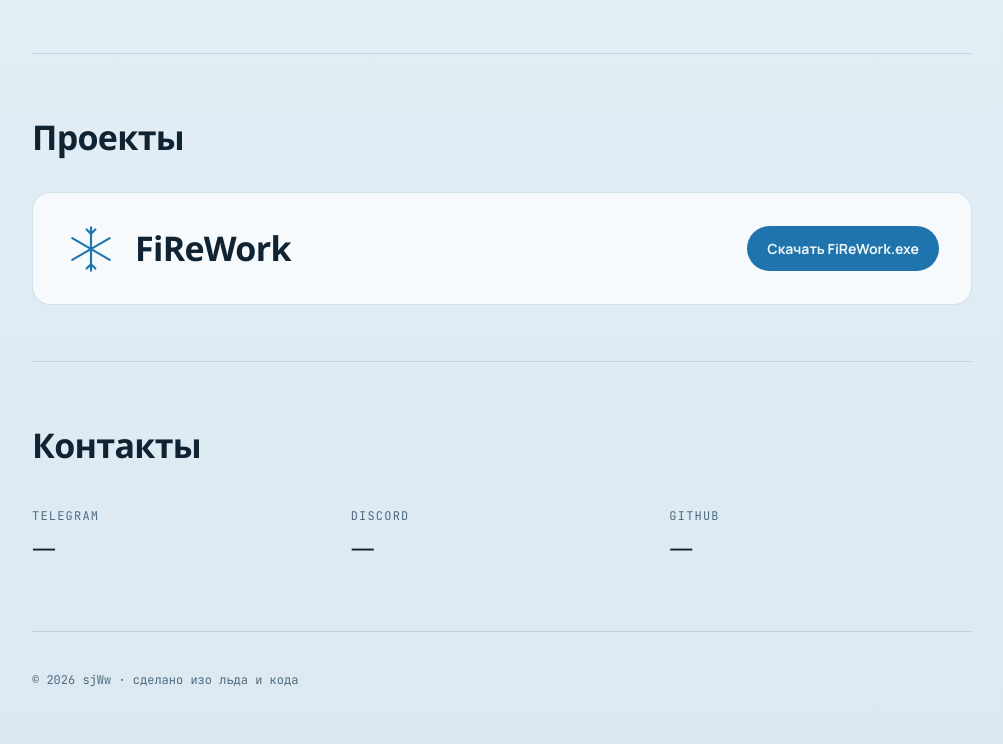
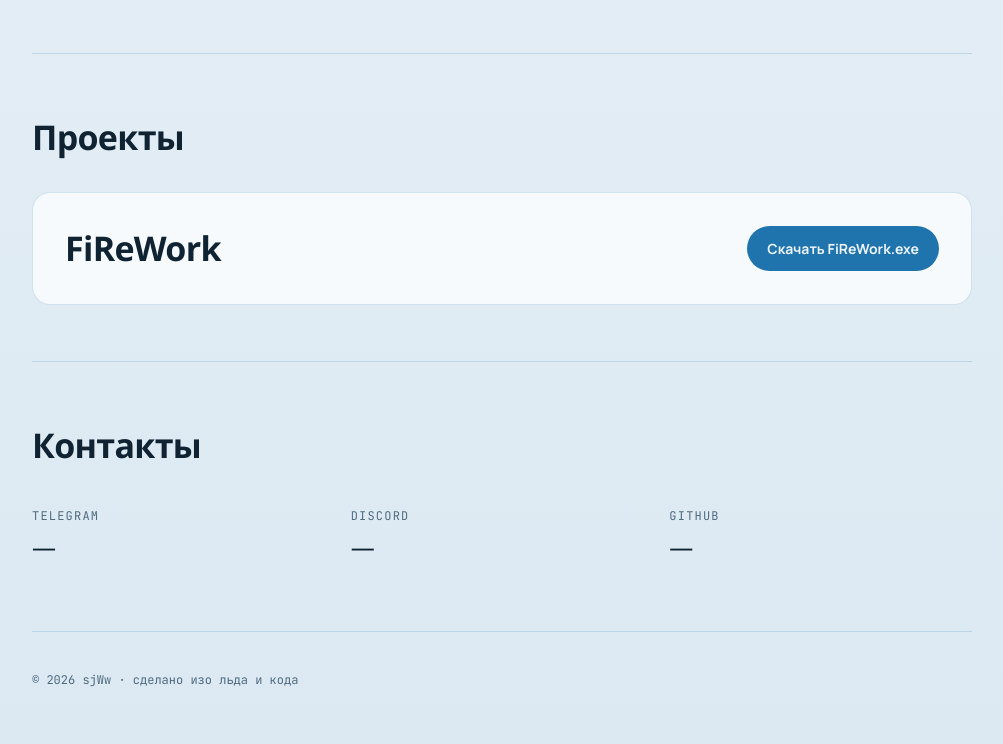
Before and after one commit to sjWw99/sjww99.github.io, a plain HTML site: page index.html in a window 1280 px wide. Shown: the part 1306-2050 px from the top of the page, without its empty margins (138-1141 px from the left). Drawn offline with Linux system fonts and the light colour scheme; a web font is replaced by a local one.

Commit message:
Update index.html

```diff
--- a/index.html
+++ b/index.html
@@ -293,10 +293,6 @@ footer { padding-block: 40px 56px; border-top: 1px solid var(--line); font: 12px
     </div>
     <article class="project">
       <div class="project-top">
-        <svg viewBox="0 0 48 48" fill="none" stroke="currentColor" stroke-width="2" stroke-linecap="round" aria-hidden="true">
-          <path d="M24 4v40M6.7 14l34.6 20M6.7 34l34.6-20"/>
-          <path d="M24 10l-4-4M24 10l4-4M24 38l-4 4M24 38l4 4"/>
-        </svg>
         <h3>FiReWork</h3>
       </div>
       <div class="project-actions">
```
